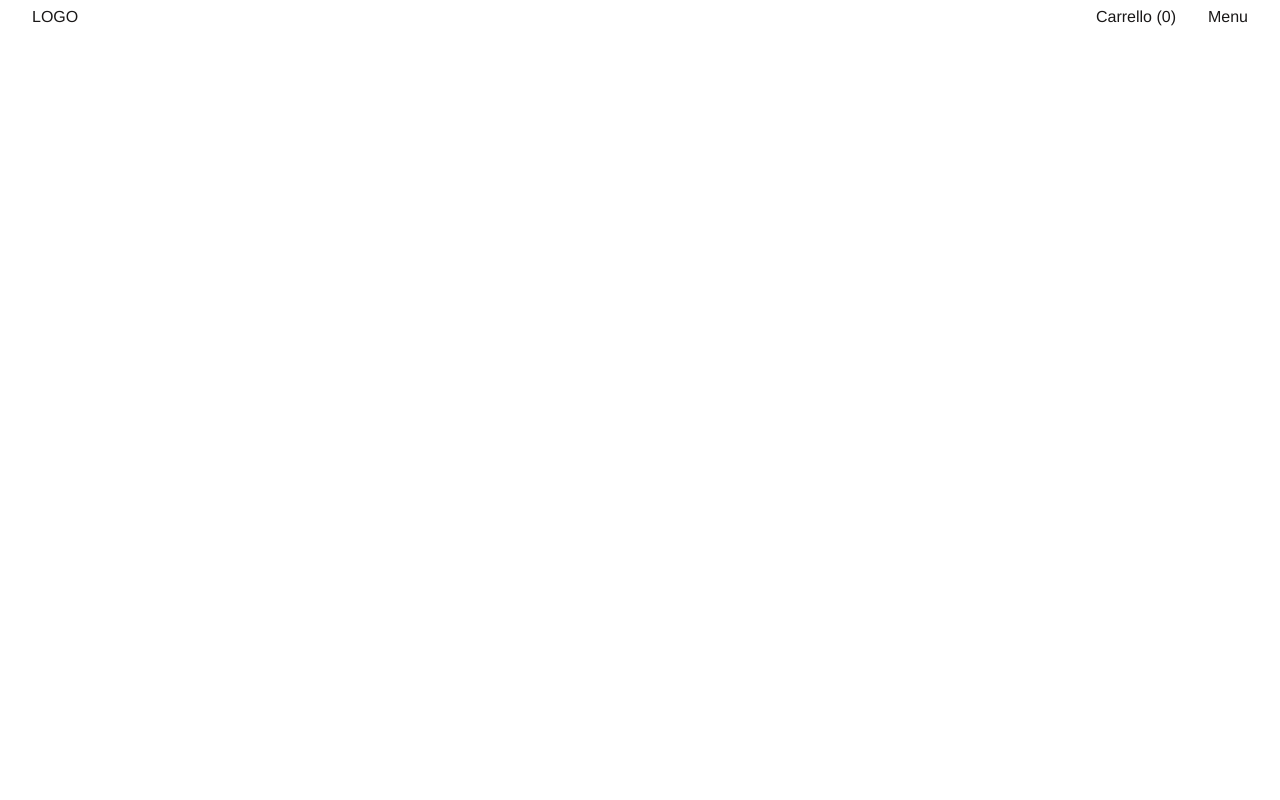
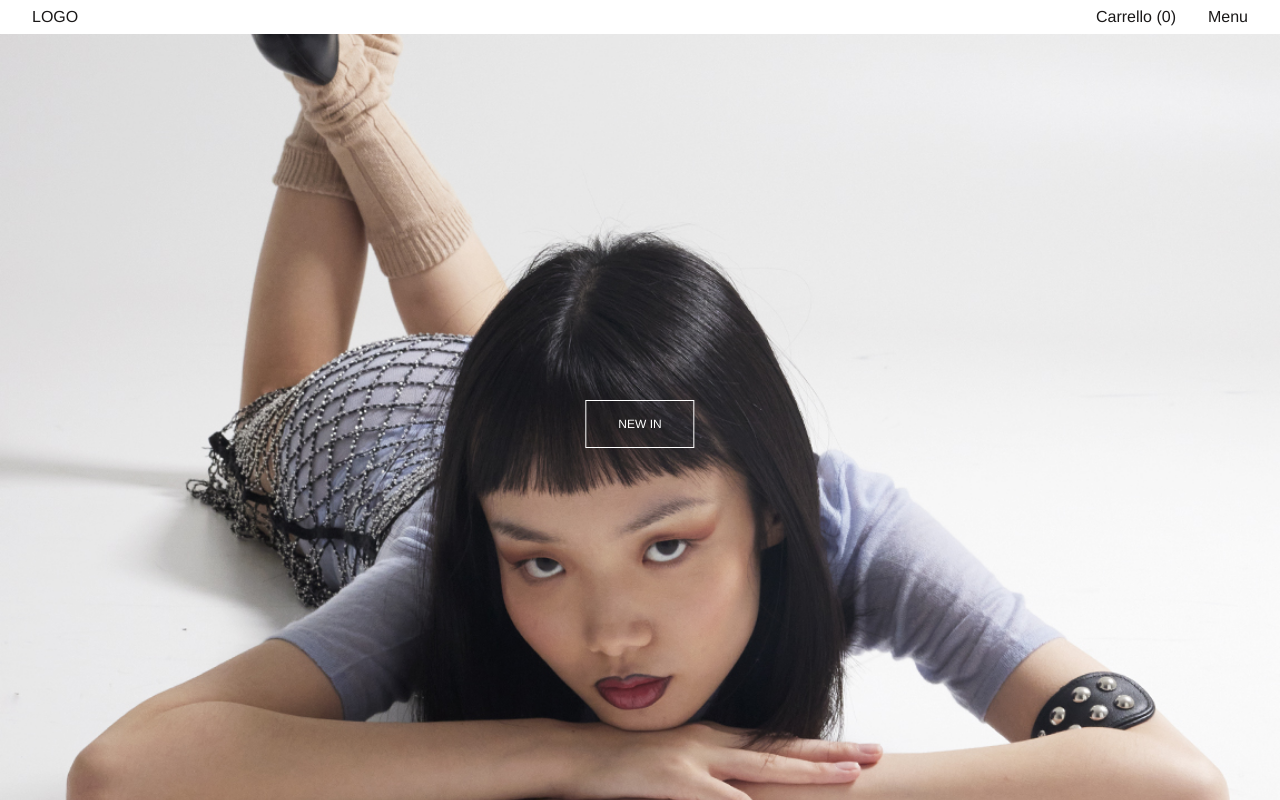
Before and after one commit to matteodicristofalo/shop, a Next.js app: page / in a window 1280 px wide. Built offline with nearby package versions, Linux system fonts and the light colour scheme; no server answers.

Commit message:
home page

```diff
--- a/src/app/page.module.scss
+++ b/src/app/page.module.scss
@@ -0,0 +1,30 @@
+.home-page {
+  height: 100dvh;
+  overflow: hidden;
+  position: relative;
+
+  &__new-in-cover {
+    height: 100%;
+    object-fit: cover;
+    width: 100%;
+  }
+
+  &__new-in-cta {
+    background-color: transparent;
+    border: 1px solid var(--white);
+    color: var(--white);
+    font-size: 0.75rem;
+    left: 50%;
+    padding: 1rem 2rem;
+    position: absolute;
+    text-transform: uppercase;
+    top: 50%;
+    transform: translateX(-50%);
+    transition: all 250ms ease;
+
+    &:hover {
+      background-color: var(--white);
+      color: var(--black);
+    }
+  }
+}
--- a/src/app/page.tsx
+++ b/src/app/page.tsx
@@ -1,3 +1,22 @@
+/* eslint-disable @next/next/no-img-element */
+import Link from "next/link";
+import styles from "./page.module.scss";
+
 export default function Home() {
-  return <div>Home</div>;
+  return (
+    <div className={styles["home-page"]}>
+      <img
+        src="/cover.jpg"
+        alt="New in cover"
+        className={styles["home-page__new-in-cover"]}
+      />
+
+      <Link
+        href="/collections/new-in"
+        className={styles["home-page__new-in-cta"]}
+      >
+        New in
+      </Link>
+    </div>
+  );
 }
```
Also changed, not shown: public/cover.jpg (added).
